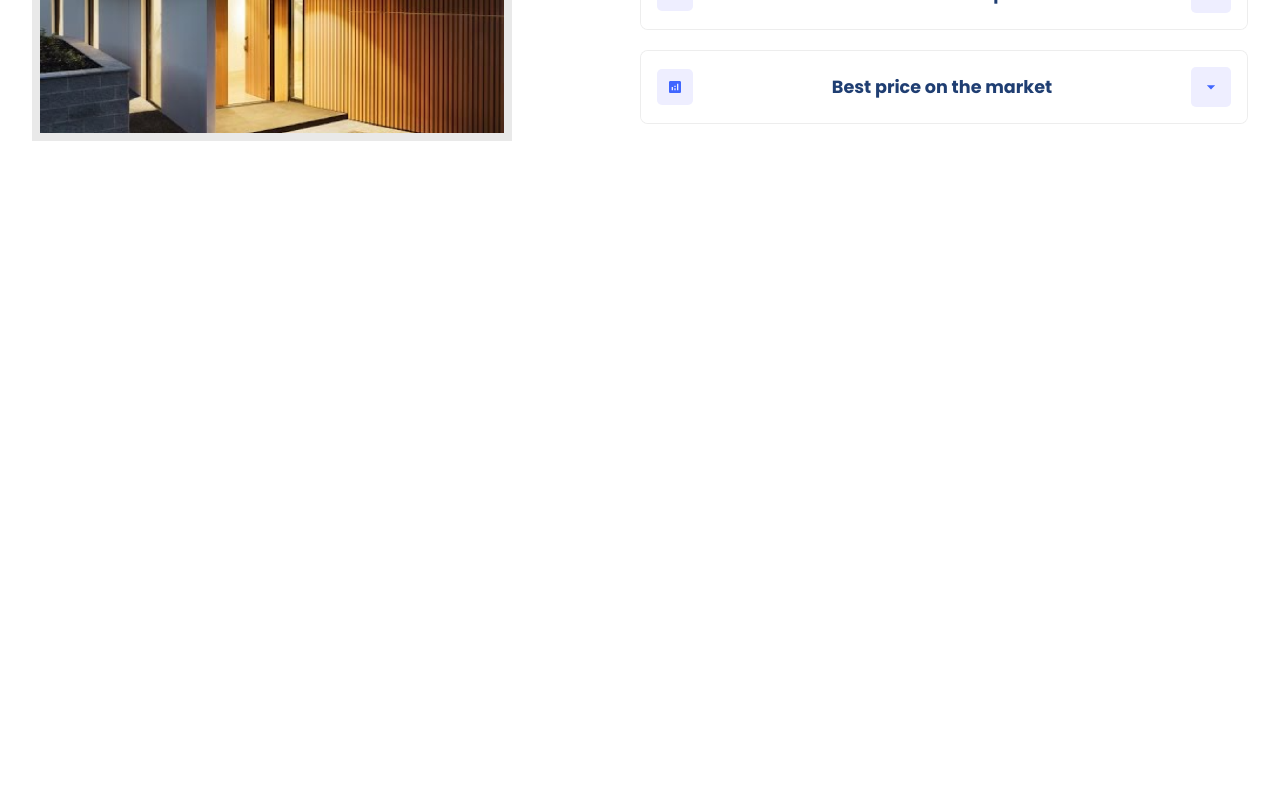
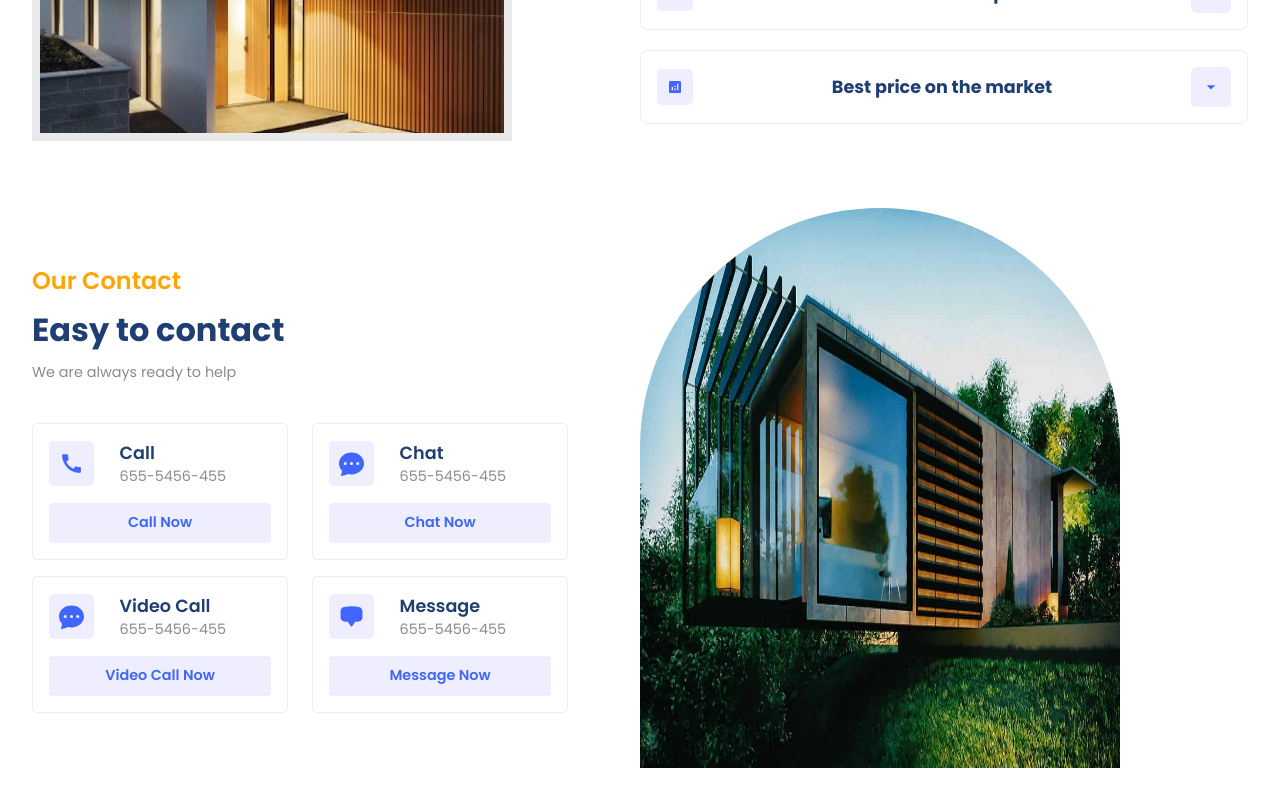
Before and after one commit to stefanoskapsoritakis/Renting-Website, a React (Vite) app: page / in a window 1280 px wide. Shown: the part 1734-2534 px from the top of the page. Before the commit the page ends 1910 px from the top, so only its background shows below. Built offline with nearby package versions, Linux system fonts and the light colour scheme.

Commit message:
Added ContactPage and styling and added it to App

```diff
--- a/src/App.jsx
+++ b/src/App.jsx
@@ -1,4 +1,5 @@
 import './App.css'
+import Contact from './components/Contact/Contact';
 import Header from "./components/Header/Header";
 import Hero from "./components/Hero/Hero";
 import Residencies from "./components/Residencies/Residencies";
@@ -14,6 +15,7 @@
       </div>
       <Residencies/>
       <Value/>
+      <Contact/>
     </div>
   );
 }
--- /dev/null
+++ b/src/components/Contact/Contact.css
@@ -0,0 +1,61 @@
+.c-container {
+    justify-content: space-between;
+}
+
+.c-container>div {
+    flex: 1
+}
+
+.c-right {
+    width: 100%;
+}
+
+.c-left {
+    gap: 0.5rem;
+}
+
+.contactModes {
+    margin-top: 2rem;
+    gap: 1rem;
+}
+
+.contactModes .row {
+    gap: 1.5rem;
+}
+
+.mode {
+    width: 16rem;
+    padding: 1rem;
+    border: 0.8px solid rgba(128, 128, 128, 0.143);
+    border-radius: 5px;
+    gap: 1rem;
+    transition: all 300ms ease-in;
+}
+
+.mode .button {
+    width: 100%;
+    background: var(--lightBlue);
+    color: var(--blue);
+    font-size: 0.9rem;
+    font-weight: 600;
+}
+
+.mode >:nth-child(1) {
+    width: 100%;
+    gap: 1.6rem;
+
+}
+
+.mode .detail .primaryText {
+    font-size: 1.1rem;
+    font-weight: 600;
+}
+.mode:hover{
+    scale: 1.1;
+    box-shadow: var(--shadow);
+}
+.mode .button:hover{
+    background: var(--blue-gradient);
+    color: white;
+    scale: 0.8;
+}
--- /dev/null
+++ b/src/components/Contact/Contact.jsx
@@ -0,0 +1,90 @@
+import React from "react";
+import "./Contact.css";
+import { MdCall } from "react-icons/md";
+import { BsFillChatDotsFill } from "react-icons/bs";
+import { HiChatBubbleBottomCenter } from "react-icons/hi2";
+
+const Contact = () => {
+  return (
+    <section className="c-wrapper">
+      <div className="paddings innerWidth flexCenter c-container">
+        {/* left side */}
+        <div className="flexColStart c-left">
+          <span className="orangeText">Our Contact</span>
+          <span className="primaryText">Easy to contact</span>
+          <span className="secondaryText">We are always ready to help</span>
+
+          <div className="flexColStart contactModes">
+            {/* first row */}
+            <div className="flexStart row">
+              <div className="flexColCenter mode">
+                <div className="flexStart">
+                  <div className="flexCenter icon">
+                    <MdCall size={25} />
+                  </div>
+                  <div className="flexColStart detail">
+                    <span className="primaryText">Call</span>
+                    <span className="secondaryText">655-5456-455</span>
+                  </div>
+                </div>
+                <div className="flexCenter button">Call Now</div>
+              </div>
+
+              {/* second mode */}
+              <div className="flexColCenter mode">
+                <div className="flexStart">
+                  <div className="flexCenter icon">
+                    <BsFillChatDotsFill size={25} />
+                  </div>
+                  <div className="flexColStart detail">
+                    <span className="primaryText">Chat</span>
+                    <span className="secondaryText">655-5456-455</span>
+                  </div>
+                </div>
+                <div className="flexCenter button">Chat Now</div>
+              </div>
+            </div>
+
+            {/* second row */}
+            <div className="flexStart row">
+              <div className="flexColCenter mode">
+                <div className="flexStart">
+                  <div className="flexCenter icon">
+                    <BsFillChatDotsFill size={25} />
+                  </div>
+                  <div className="flexColStart detail">
+                    <span className="primaryText">Video Call</span>
+                    <span className="secondaryText">655-5456-455</span>
+                  </div>
+                </div>
+                <div className="flexCenter button">Video Call Now</div>
+              </div>
+
+              {/* fouth mode */}
+              <div className="flexColCenter mode">
+                <div className="flexStart">
+                  <div className="flexCenter icon">
+                    <HiChatBubbleBottomCenter size={25} />
+                  </div>
+                  <div className="flexColStart detail">
+                    <span className="primaryText">Message</span>
+                    <span className="secondaryText">655-5456-455</span>
+                  </div>
+                </div>
+                <div className="flexCenter button">Message Now</div>
+              </div>
+            </div>
+          </div>
+        </div>
+        {/* right side */}
+        <div className="c-right">
+          <div className="image-container">
+            <img src="./contact.jpg" alt="" />
+          </div>
+        </div>
+      </div>
+    </section>
+  );
+};
+
+export default Contact;
```
